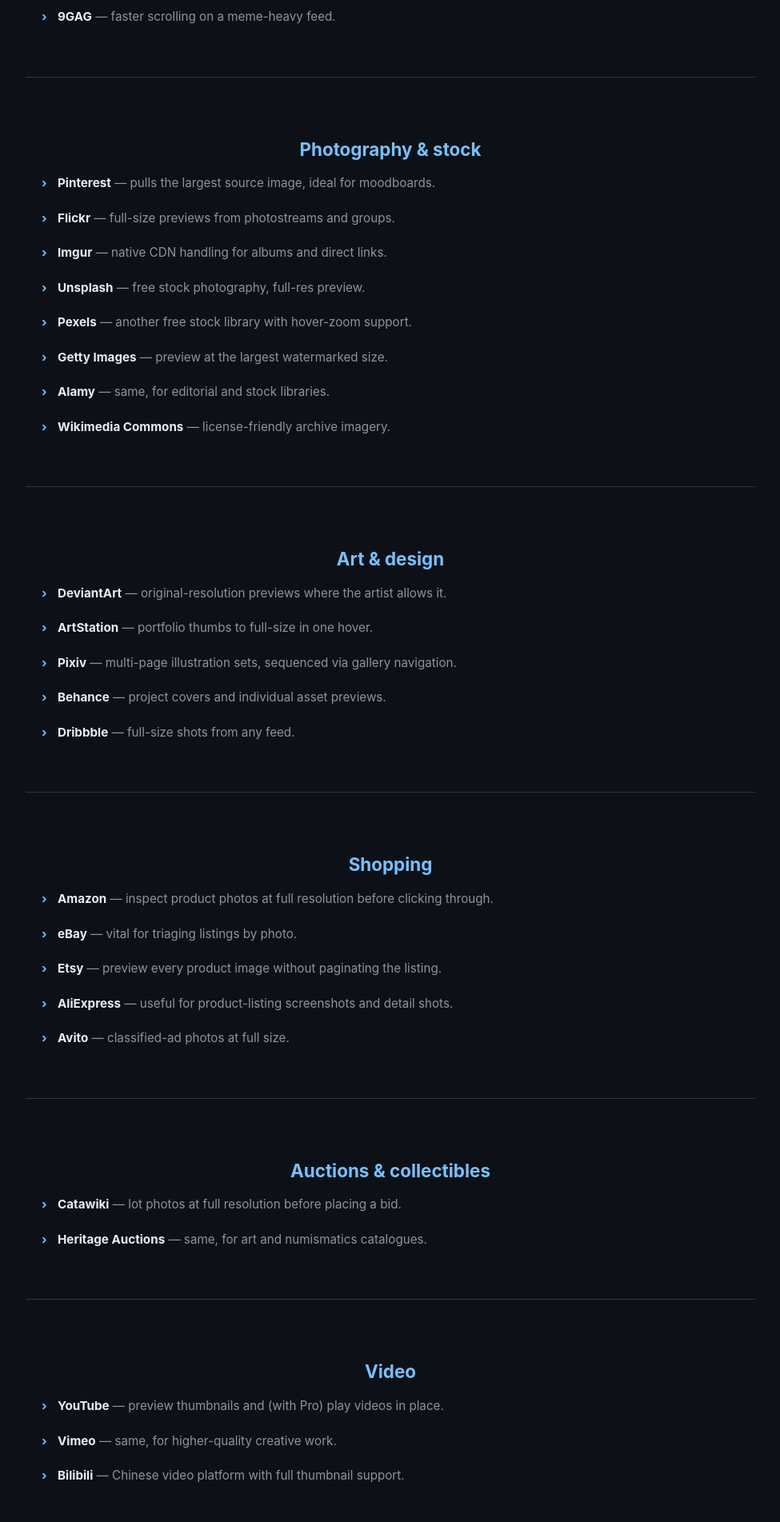
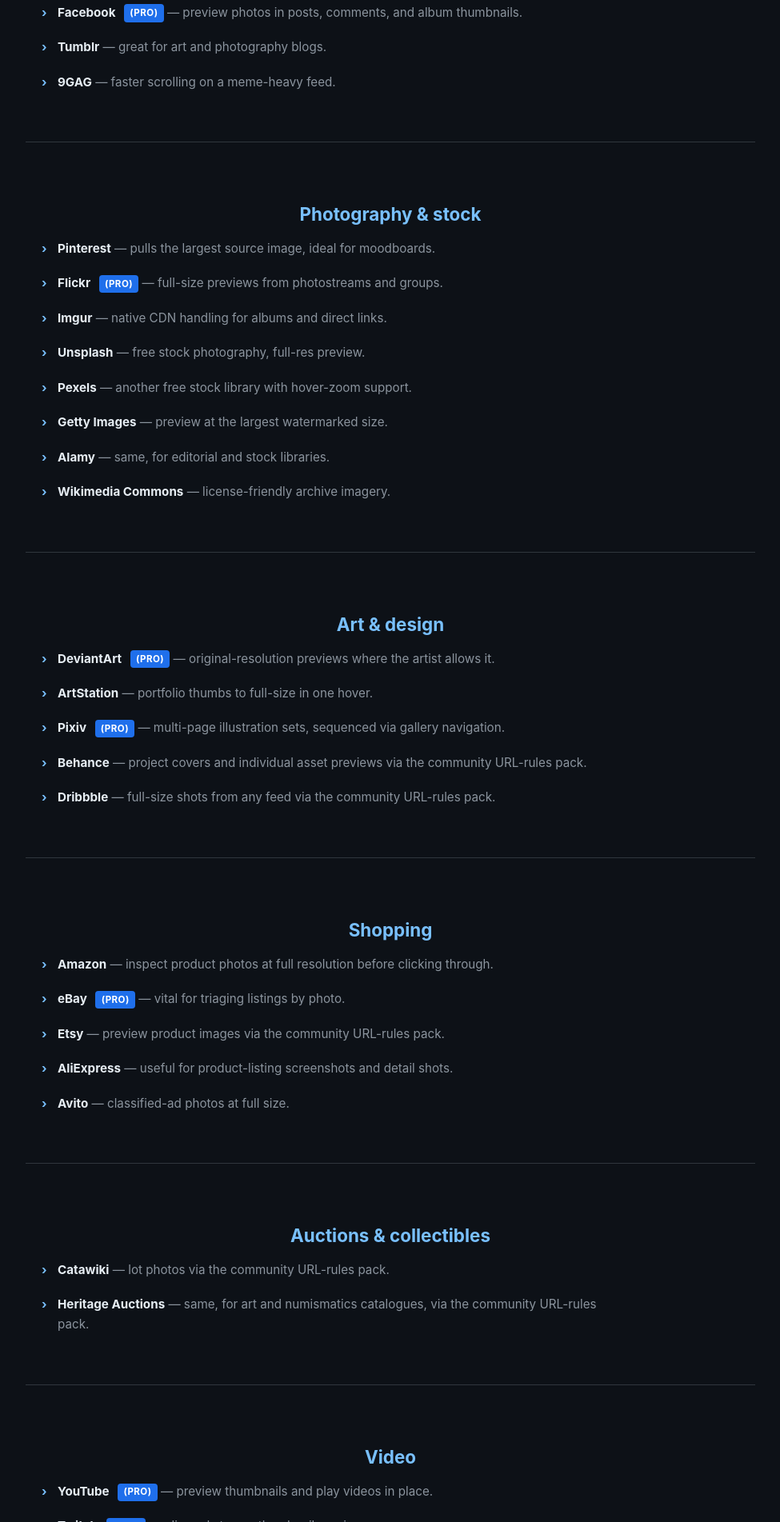
Before and after one commit to Lost-Rabbit-Digital/UltraZoomWebsite, an Astro site: page /sites in a window 1280 px wide. Shown: the part 897-2800 px from the top of the page at 80% size, without its empty margins (152-1127 px from the left). Built offline with nearby package versions, Linux system fonts and the light colour scheme; Astro itself is replaced by a stand-in of ours.

Commit message:
sites: fix free-vs-Pro accuracy, surface the community URL-rules pack
The page previously claimed "Every plugin is included in the free
version — nothing here is locked behind Pro," but per
src/content/plugins/_registry.ts in the extension repo, twelve sites
(Facebook, Instagram, YouTube, TikTok, Flickr, DeviantArt, Pixiv,
eBay, Steam, Twitch, LinkedIn, VK) are Pro-only. Mark each one with
a (Pro) badge inline.

Also calls out the community URL-rules pack (the "sieve" loaded at
runtime from api.ultrazoom.app) for sites without a bundled plugin,
which previously appeared only as a vague "Plus 30+ more" footnote.
Sites I couldn't verify against the registry (Behance, Dribbble,
Etsy, Catawiki, Heritage Auctions, Vimeo, GitHub) are explicitly
attributed to the URL-rules pack rather than implying a bundled
plugin. Adds the missing Pro entries (Twitch, LinkedIn, VK, TikTok)
to the appropriate categories.

```diff
--- a/src/pages/sites.astro
+++ b/src/pages/sites.astro
@@ -4,19 +4,19 @@
 
 <BaseLayout
   title="Supported Sites | Ultra Zoom"
-  description="Every major site Ultra Zoom hover-zooms out of the box: Google Images, Pinterest, Reddit, Amazon, Instagram, ArtStation, Wikimedia, Unsplash, Pexels, Bilibili, and 60+ more."
+  description="Categorized list of sites Ultra Zoom hover-zooms out of the box, including image search, social, shopping, photography, and news sites."
   currentPage="sites"
   og={{
     url: 'https://ultrazoom.app/sites',
     title: 'Sites Ultra Zoom Supports',
-    description: 'A categorized list of every site Ultra Zoom hover-zooms out of the box.',
+    description: 'A categorized list of sites Ultra Zoom hover-zooms out of the box.',
     image: 'https://ultrazoom.app/images/icon-128.png',
   }}
 >
     <main class="main page-content" id="main-content">
         <h1>Sites Ultra Zoom Supports</h1>
 
-        <p class="pricing-intro">Ultra Zoom ships with optimized plugins for 70+ websites. Every plugin is included in the free version &mdash; nothing here is locked behind Pro. Don&rsquo;t see a site? Enable <em>All sites</em> mode in the popup for generic hover-zoom, or <a href="/contact">request a plugin</a>.</p>
+        <p class="pricing-intro">Ultra Zoom ships with optimized plugins for image-heavy pages across the open web, organized below by category. Most plugins are included in the free tier. A handful of sites that need special handling are <a href="/pricing">Ultra Zoom Pro</a> features and are marked <strong>(Pro)</strong> below. Beyond the bundled plugins, a community-maintained URL-rules pack auto-updates weekly to extend coverage to additional hosts without requiring an extension update. Don&rsquo;t see a site? Enable <em>All sites</em> mode in the popup for generic hover-zoom, or <a href="/contact">request a plugin</a>.</p>
 
         <section class="help-section" id="search">
             <h2>Search &amp; image discovery</h2>
@@ -33,8 +33,8 @@
             <ul class="help-list">
                 <li><strong>Reddit</strong> &mdash; preview gallery posts and image submissions without opening each one.</li>
                 <li><strong>Twitter / X</strong> &mdash; full-resolution images from any timeline or quote.</li>
-                <li><strong>Instagram</strong> &mdash; works on feed, profile, and explore views.</li>
-                <li><strong>Facebook</strong> &mdash; preview photos in posts, comments, and album thumbnails.</li>
+                <li><strong>Instagram</strong> <span class="badge-pro">(Pro)</span> &mdash; works on feed, profile, and explore views.</li>
+                <li><strong>Facebook</strong> <span class="badge-pro">(Pro)</span> &mdash; preview photos in posts, comments, and album thumbnails.</li>
                 <li><strong>Tumblr</strong> &mdash; great for art and photography blogs.</li>
                 <li><strong>9GAG</strong> &mdash; faster scrolling on a meme-heavy feed.</li>
             </ul>
@@ -44,7 +44,7 @@
             <h2>Photography &amp; stock</h2>
             <ul class="help-list">
                 <li><strong>Pinterest</strong> &mdash; pulls the largest source image, ideal for moodboards.</li>
-                <li><strong>Flickr</strong> &mdash; full-size previews from photostreams and groups.</li>
+                <li><strong>Flickr</strong> <span class="badge-pro">(Pro)</span> &mdash; full-size previews from photostreams and groups.</li>
                 <li><strong>Imgur</strong> &mdash; native CDN handling for albums and direct links.</li>
                 <li><strong>Unsplash</strong> &mdash; free stock photography, full-res preview.</li>
                 <li><strong>Pexels</strong> &mdash; another free stock library with hover-zoom support.</li>
@@ -57,11 +57,11 @@
         <section class="help-section" id="art">
             <h2>Art &amp; design</h2>
             <ul class="help-list">
-                <li><strong>DeviantArt</strong> &mdash; original-resolution previews where the artist allows it.</li>
+                <li><strong>DeviantArt</strong> <span class="badge-pro">(Pro)</span> &mdash; original-resolution previews where the artist allows it.</li>
                 <li><strong>ArtStation</strong> &mdash; portfolio thumbs to full-size in one hover.</li>
-                <li><strong>Pixiv</strong> &mdash; multi-page illustration sets, sequenced via gallery navigation.</li>
-                <li><strong>Behance</strong> &mdash; project covers and individual asset previews.</li>
-                <li><strong>Dribbble</strong> &mdash; full-size shots from any feed.</li>
+                <li><strong>Pixiv</strong> <span class="badge-pro">(Pro)</span> &mdash; multi-page illustration sets, sequenced via gallery navigation.</li>
+                <li><strong>Behance</strong> &mdash; project covers and individual asset previews via the community URL-rules pack.</li>
+                <li><strong>Dribbble</strong> &mdash; full-size shots from any feed via the community URL-rules pack.</li>
             </ul>
         </section>
 
@@ -69,8 +69,8 @@
             <h2>Shopping</h2>
             <ul class="help-list">
                 <li><strong>Amazon</strong> &mdash; inspect product photos at full resolution before clicking through.</li>
-                <li><strong>eBay</strong> &mdash; vital for triaging listings by photo.</li>
-                <li><strong>Etsy</strong> &mdash; preview every product image without paginating the listing.</li>
+                <li><strong>eBay</strong> <span class="badge-pro">(Pro)</span> &mdash; vital for triaging listings by photo.</li>
+                <li><strong>Etsy</strong> &mdash; preview product images via the community URL-rules pack.</li>
                 <li><strong>AliExpress</strong> &mdash; useful for product-listing screenshots and detail shots.</li>
                 <li><strong>Avito</strong> &mdash; classified-ad photos at full size.</li>
             </ul>
@@ -79,16 +79,17 @@
         <section class="help-section" id="auctions">
             <h2>Auctions &amp; collectibles</h2>
             <ul class="help-list">
-                <li><strong>Catawiki</strong> &mdash; lot photos at full resolution before placing a bid.</li>
-                <li><strong>Heritage Auctions</strong> &mdash; same, for art and numismatics catalogues.</li>
+                <li><strong>Catawiki</strong> &mdash; lot photos via the community URL-rules pack.</li>
+                <li><strong>Heritage Auctions</strong> &mdash; same, for art and numismatics catalogues, via the community URL-rules pack.</li>
             </ul>
         </section>
 
         <section class="help-section" id="video">
             <h2>Video</h2>
             <ul class="help-list">
-                <li><strong>YouTube</strong> &mdash; preview thumbnails and (with Pro) play videos in place.</li>
-                <li><strong>Vimeo</strong> &mdash; same, for higher-quality creative work.</li>
+                <li><strong>YouTube</strong> <span class="badge-pro">(Pro)</span> &mdash; preview thumbnails and play videos in place.</li>
+                <li><strong>Twitch</strong> <span class="badge-pro">(Pro)</span> &mdash; clip and stream-thumbnail previews.</li>
+                <li><strong>Vimeo</strong> &mdash; thumbnail previews via the community URL-rules pack.</li>
                 <li><strong>Bilibili</strong> &mdash; Chinese video platform with full thumbnail support.</li>
             </ul>
         </section>
@@ -107,22 +108,25 @@
             <ul class="help-list">
                 <li><strong>Weibo</strong> &mdash; full-resolution previews on China&rsquo;s biggest social network.</li>
                 <li><strong>Bilibili</strong> &mdash; covered above, also strong on photo posts.</li>
-                <li><strong>Pixiv</strong> &mdash; multi-page sets navigated with arrow keys.</li>
+                <li><strong>Pixiv</strong> <span class="badge-pro">(Pro)</span> &mdash; multi-page sets navigated with arrow keys.</li>
             </ul>
         </section>
 
         <section class="help-section" id="dev-and-gaming">
             <h2>Code, gaming, and the rest</h2>
             <ul class="help-list">
-                <li><strong>GitHub</strong> &mdash; preview attachments, screenshots, and avatars.</li>
-                <li><strong>Steam</strong> &mdash; full-size promo art and screenshots from any store page.</li>
+                <li><strong>GitHub</strong> &mdash; preview attachments, screenshots, and avatars via the community URL-rules pack.</li>
+                <li><strong>Steam</strong> <span class="badge-pro">(Pro)</span> &mdash; full-size promo art and screenshots from any store page.</li>
+                <li><strong>LinkedIn</strong> <span class="badge-pro">(Pro)</span> &mdash; profile and post imagery at full size.</li>
+                <li><strong>VK</strong> <span class="badge-pro">(Pro)</span> &mdash; photo posts and album previews.</li>
+                <li><strong>TikTok</strong> <span class="badge-pro">(Pro)</span> &mdash; thumbnail and avatar zoom on profile and feed pages.</li>
             </ul>
         </section>
 
         <section class="help-section" id="more-sites">
-            <h2>Plus 30+ more</h2>
-            <p>The plugin catalogue grows every release, and the community URL-rules pack adds even more without an extension update. The fastest way to see the full current list is in the extension popup itself &mdash; <em>Plugins</em> tab.</p>
-            <p>Need a site that isn&rsquo;t covered? <a href="/contact">Send us the URL</a> and we&rsquo;ll add a plugin in the next release. In the meantime, toggle <em>All sites</em> in the popup to enable generic hover-zoom on any domain.</p>
+            <h2>Even more, via the community URL-rules pack</h2>
+            <p>Beyond the bundled plugins, the extension fetches a community-maintained URL-rules pack from <code>api.ultrazoom.app</code> every 7 days. The pack adds support for additional image hosts and sites without requiring an extension update, and Pro users also receive an extended Pro-only rules pack. The fastest way to see what&rsquo;s currently active is in the extension popup itself &mdash; <em>Plugins</em> tab.</p>
+            <p>Need a site that isn&rsquo;t covered? <a href="/contact">Send us the URL</a> and we&rsquo;ll add a rule on the next pack publish, or a plugin in the next release. In the meantime, toggle <em>All sites</em> in the popup to enable generic hover-zoom on any domain.</p>
         </section>
 
         <p class="pro-cta">
```
